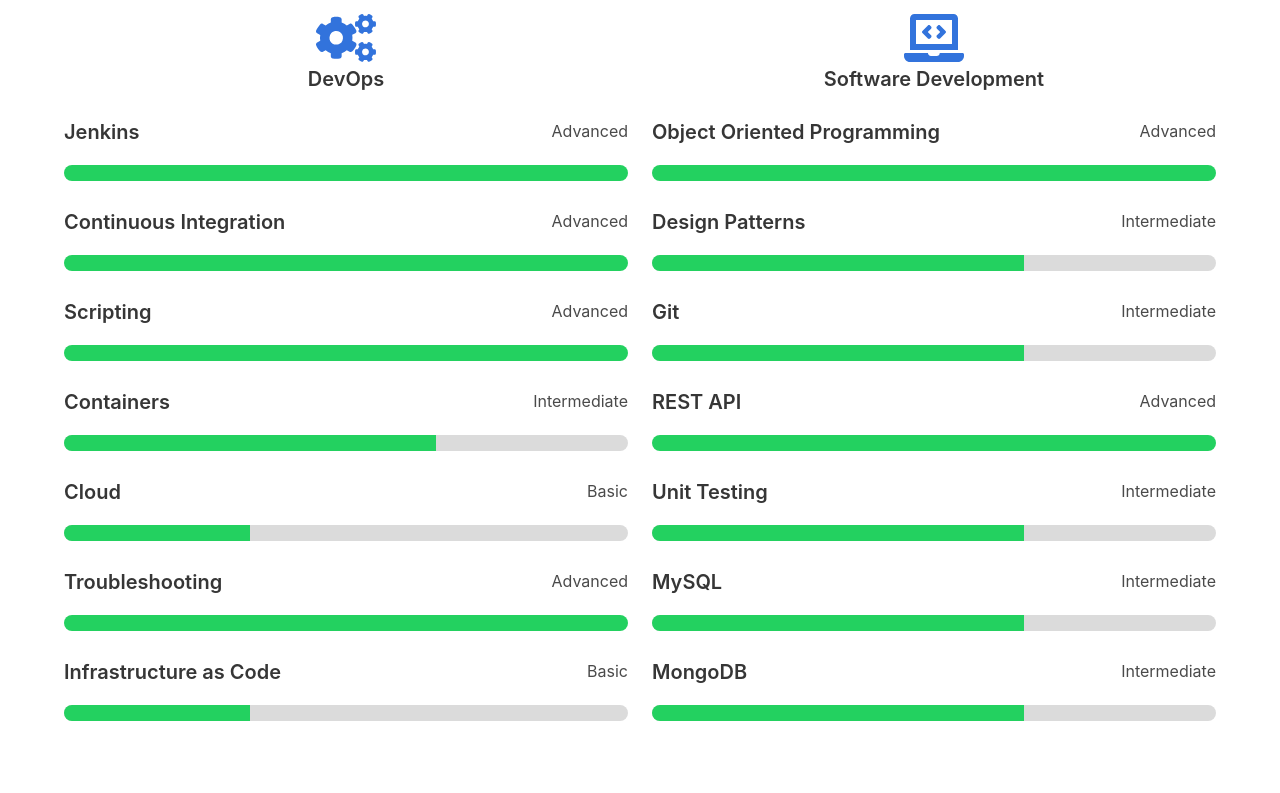
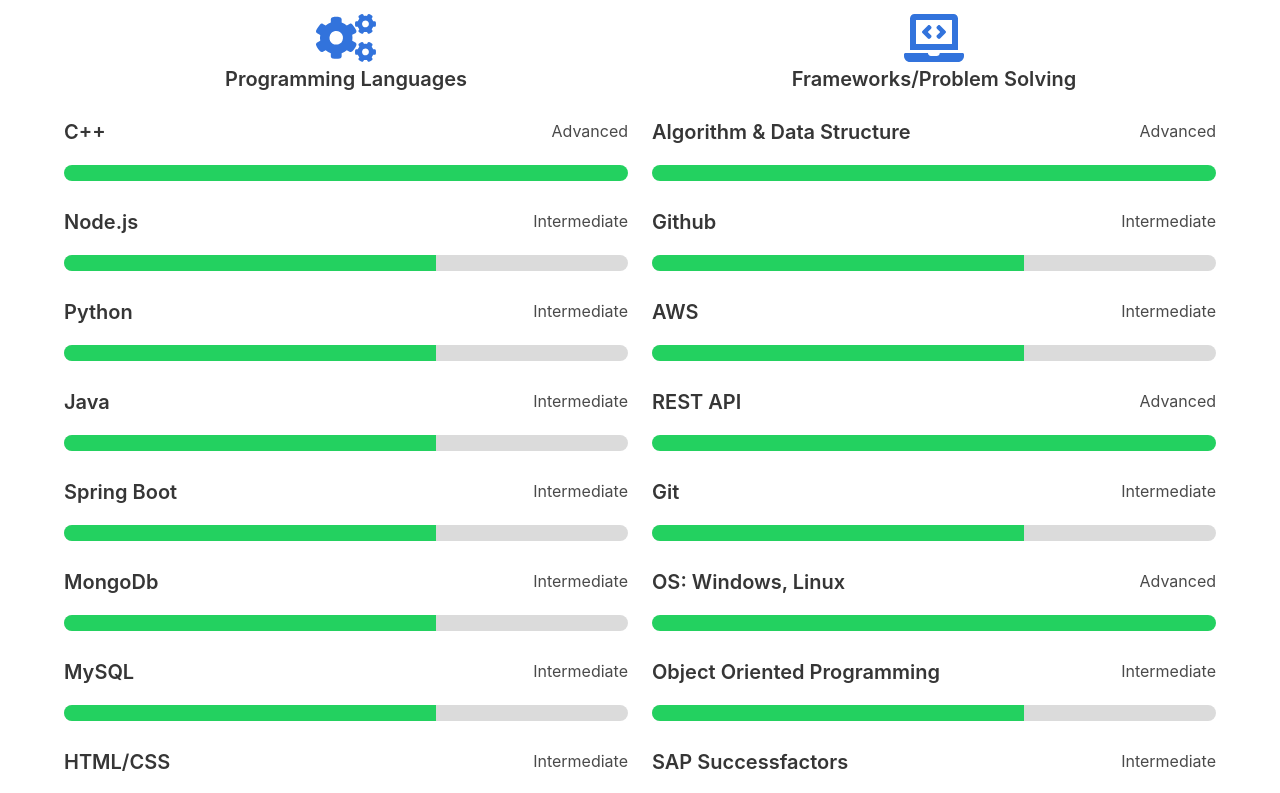
Before and after one commit to maaz1996/New-Resume, a React (Create React App) app: page / in a window 1280 px wide. Shown: the part 1360-2153 px from the top of the page. Built offline with nearby package versions, Linux system fonts and the light colour scheme; no server answers.

Commit message:
feat: skill section updated

```diff
--- a/src/components/sections/Skills.js
+++ b/src/components/sections/Skills.js
@@ -13,11 +13,13 @@
               <span className="icon has-text-link">
                 <i className="fas fa-3x fa-cogs"></i>
               </span>
-              <h2 className="title is-5">DevOps</h2>
+              <h2 className="title is-5">Programming Languages</h2>
             </div>
             <SkillsList
               skills={Resume.skills
-                .filter(skill => skill.keywords.includes("DevOps"))
+                .filter((skill) =>
+                  skill.keywords.includes("Programming Languages")
+                )
                 .reduce((obj, item) => {
                   obj[item.name] = item.level;
                   return obj;
@@ -29,11 +31,13 @@
               <span className="icon has-text-link">
                 <i className="fas fa-3x fa-laptop-code"></i>
               </span>
-              <h2 className="title is-5">Software Development</h2>
+              <h2 className="title is-5">Frameworks/Problem Solving</h2>
             </div>
             <SkillsList
               skills={Resume.skills
-                .filter(skill => skill.keywords.includes("Software Developer"))
+                .filter((skill) =>
+                  skill.keywords.includes("Frameworks/Problem Solving")
+                )
                 .reduce((obj, item) => {
                   obj[item.name] = item.level;
                   return obj;
--- a/src/resume.json
+++ b/src/resume.json
@@ -19,14 +19,14 @@
       },
       {
         "network": "LinkedIn",
-        "username": "josecoelho93",
-        "url": "https://www.linkedin.com/in/josecoelho93",
+        "username": "maaz-abdullah",
+        "url": "https://www.linkedin.com/in/maaz-abdullah/",
         "x_icon": "fab fa-2x fa-linkedin"
       },
       {
         "network": "GitHub",
-        "username": "jcoelho93",
-        "url": "https://github.com/jcoelho93",
+        "username": "maaz1996",
+        "url": "https://github.com/maaz1996",
         "x_icon": "fab fa-2x fa-github"
       }
     ]
@@ -95,74 +95,84 @@
   ],
   "skills": [
     {
-      "name": "Jenkins",
+      "name": "C++",
       "level": "Advanced",
-      "keywords": ["DevOps"]
+      "keywords": ["Programming Languages"]
     },
     {
-      "name": "Continuous Integration",
-      "level": "Advanced",
-      "keywords": ["DevOps"]
+      "name": "Node.js",
+      "level": "Intermediate",
+      "keywords": ["Programming Languages"]
     },
     {
-      "name": "Scripting",
-      "level": "Advanced",
-      "keywords": ["DevOps"]
+      "name": "Python",
+      "level": "Intermediate",
+      "keywords": ["Programming Languages"]
     },
     {
-      "name": "Containers",
+      "name": "Java",
       "level": "Intermediate",
-      "keywords": ["DevOps"]
+      "keywords": ["Programming Languages"]
     },
     {
-      "name": "Cloud",
-      "level": "Basic",
-      "keywords": ["DevOps"]
+      "name": "Spring Boot",
+      "level": "Intermediate",
+      "keywords": ["Programming Languages"]
     },
     {
-      "name": "Troubleshooting",
-      "level": "Advanced",
-      "keywords": ["DevOps"]
+      "name": "MongoDb",
+      "level": "Intermediate",
+      "keywords": ["Programming Languages"]
     },
     {
-      "name": "Infrastructure as Code",
-      "level": "Basic",
-      "keywords": ["DevOps"]
+      "name": "MySQL",
+      "level": "Intermediate",
+      "keywords": ["Programming Languages"]
     },
     {
-      "name": "Object Oriented Programming",
-      "level": "Advanced",
-      "keywords": ["Software Developer"]
+      "name": "HTML/CSS",
+      "level": "Intermediate",
+      "keywords": ["Programming Languages"]
     },
     {
-      "name": "Design Patterns",
+      "name": "Algorithm & Data Structure",
+      "level": "Advanced",
+      "keywords": ["Frameworks/Problem Solving"]
+    },
+    {
+      "name": "Github",
       "level": "Intermediate",
-      "keywords": ["Software Developer"]
+      "keywords": ["Frameworks/Problem Solving"]
+    },
+    {
+      "name": "AWS",
+      "level": "Intermediate",
+      "keywords": ["Frameworks/Problem Solving"]
+    },
+    {
+      "name": "REST API",
+      "level": "Advanced",
+      "keywords": ["Frameworks/Problem Solving"]
     },
     {
       "name": "Git",
       "level": "Intermediate",
-      "keywords": ["Software Developer"]
+      "keywords": ["Frameworks/Problem Solving"]
     },
     {
-      "name": "REST API",
+      "name": "OS: Windows, Linux",
       "level": "Advanced",
-      "keywords": ["Software Developer"]
+      "keywords": ["Frameworks/Problem Solving"]
     },
     {
-      "name": "Unit Testing",
+      "name": "Object Oriented Programming",
       "level": "Intermediate",
-      "keywords": ["Software Developer"]
+      "keywords": ["Frameworks/Problem Solving"]
     },
     {
-      "name": "MySQL",
+      "name": "SAP Successfactors",
       "level": "Intermediate",
-      "keywords": ["Software Developer"]
-    },
-    {
-      "name": "MongoDB",
-      "level": "Intermediate",
-      "keywords": ["Software Developer"]
+      "keywords": ["Frameworks/Problem Solving"]
     }
   ],
   "languages": [
```
